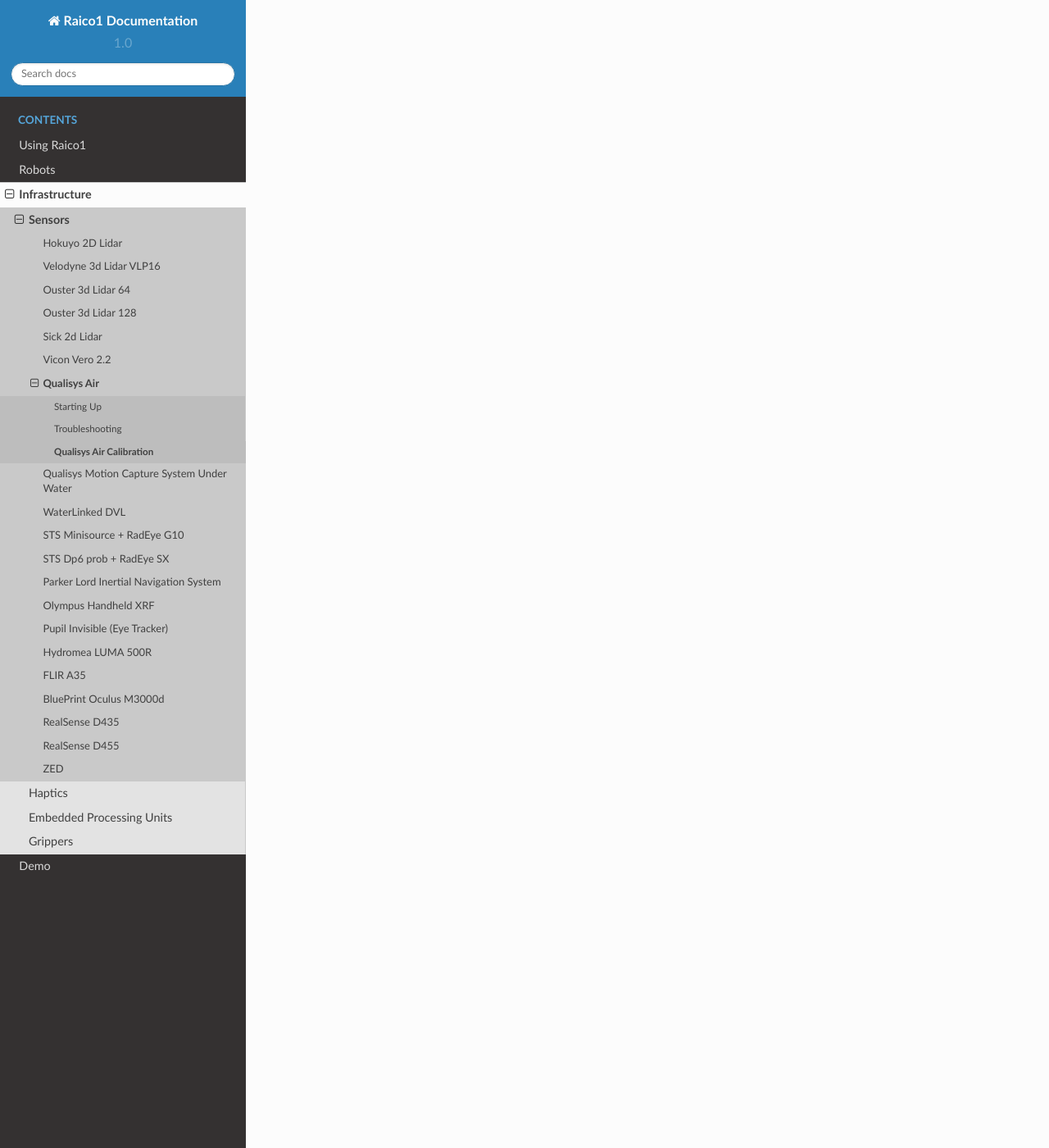
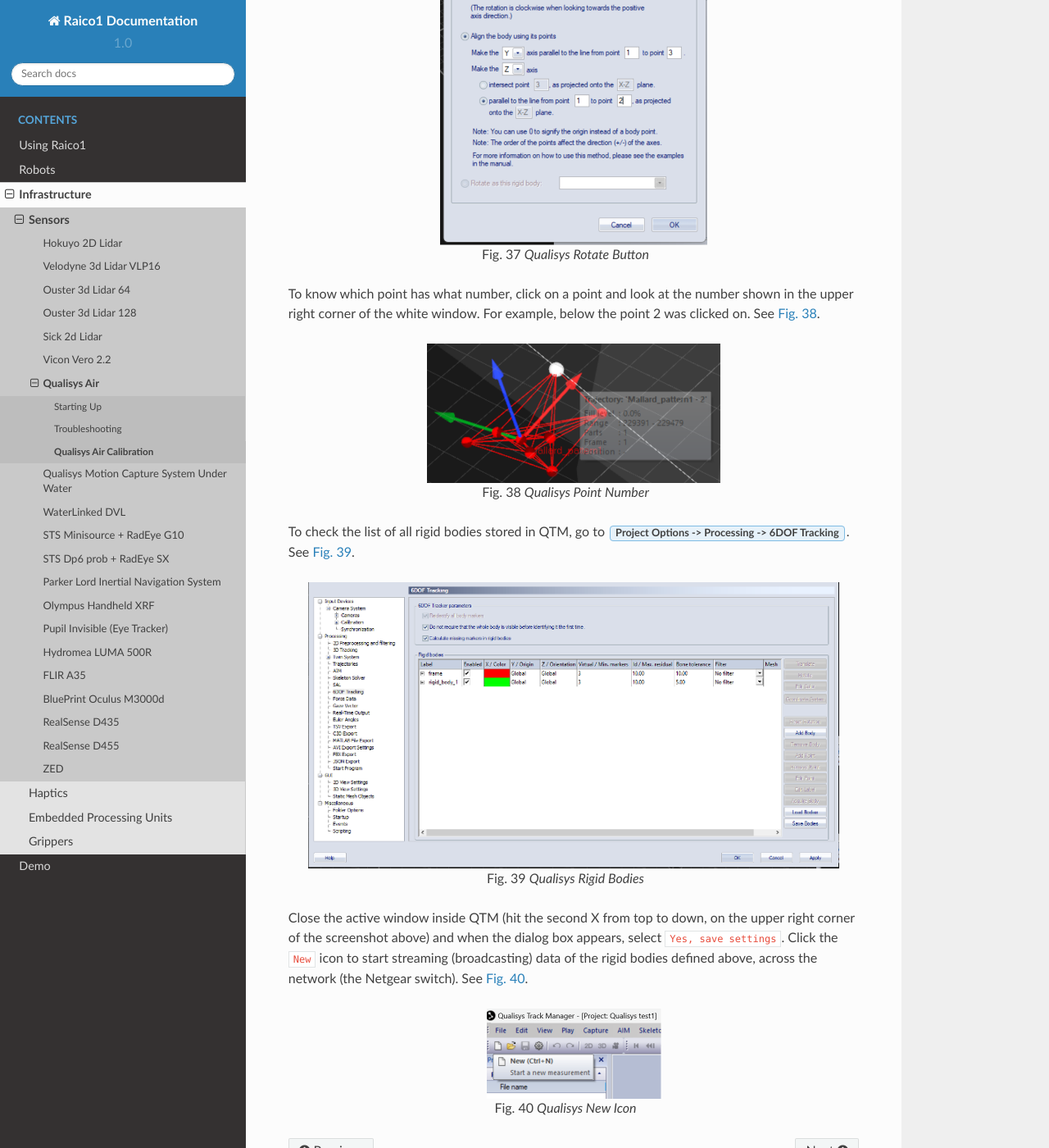
Before and after one commit to UoM-RAICo1/raico-docs, a Sphinx documentation site: the page built from source/Infrastructure/Sensors/QualisysMotionAir/calibration.rst, in a window 1280 px wide and 1400 px high, scrolled down 11427 px. Shown: the whole window at 82% size. Built offline with Sphinx 7.4.7 and the Read the Docs theme 2.0.0, drawn with Linux system fonts in a browser that asks for light colours; some of the changed text lies outside the part shown.

Commit message:
Continue adding more Qualisys air calibration.rst details

```diff
--- a/source/Infrastructure/Sensors/QualisysMotionAir/calibration.rst
+++ b/source/Infrastructure/Sensors/QualisysMotionAir/calibration.rst
@@ -379,3 +379,88 @@
     Qualisys Rigid Body Name
 
 .. note:: Make sure the name does NOT have any spaces, and does not start with a number, otherwise it would fail to work on ROS.
+
+.. note:: In tutorial below, we shall work with a different rigid body called ``Mallard_pattern1`` instead of ``rigid_body1``.
+
+Next, we need to adjust the body coordinate system, i.e. the ``xyz-coordinate axes``.
+For that, click on the ``settings button`` from the horizontal top menu. See :numref:`fig_qualisys_settings_button`.
+
+.. _fig_qualisys_settings_button:
+
+.. figure:: ../../../images/qualisys_air/qualisys_settings_button.png
+    :scale: 90%
+    :align: center
+    :alt: Qualisys Settings Button
+
+    Qualisys Settings Button
+
+and go to :guilabel:`Processing > 6DOF Tracking`. See :numref:`fig_qualisys_6dof_tracking`.
+
+.. _fig_qualisys_6dof_tracking:
+
+.. figure:: ../../../images/qualisys_air/qualisys_6dof_tracking.png
+    :scale: 40%
+    :align: center
+    :alt: Qualisys 6DOF Tracking
+
+    Qualisys 6DOF Tracking
+
+Then, click on ``Translate`` button and adjust accordingly. See :numref:`fig_qualisys_translate_button`.
+
+.. _fig_qualisys_translate_button:
+
+.. figure:: ../../../images/qualisys_air/qualisys_translate_button.png
+    :scale: 50%
+    :align: center
+    :alt: Qualisys Translate Button
+
+    Qualisys Translate Button
+
+You can also click on ``Rotate``. For example, below we set up the ``y-axis`` going through points 1 and 3. See :numref:`fig_qualisys_rotate_button`.
+
+.. _fig_qualisys_rotate_button:
+
+.. figure:: ../../../images/qualisys_air/qualisys_rotate_button.png
+    :scale: 50%
+    :align: center
+    :alt: Qualisys Rotate Button
+
+    Qualisys Rotate Button
+
+To know which point has what number, click on a point and look at the number shown in the upper right corner of the white window.
+For example, below the point 2 was clicked on. See :numref:`fig_qualisys_point_number`.
+
+.. _fig_qualisys_point_number:
+
+.. figure:: ../../../images/qualisys_air/qualisys_point_number.png
+    :scale: 60%
+    :align: center
+    :alt: Qualisys Point Number
+
+    Qualisys Point Number
+
+To check the list of all rigid bodies stored in QTM, go to :guilabel:`Project Options -> Processing -> 6DOF Tracking`.
+See :numref:`fig_qualisys_rigid_bodies`.
+
+.. _fig_qualisys_rigid_bodies:
+
+.. figure:: ../../../images/qualisys_air/qualisys_rigid_bodies.png
+    :scale: 90%
+    :align: center
+    :alt: Qualisys Rigid Bodies
+
+    Qualisys Rigid Bodies
+
+Close the active window inside QTM (hit the second X from top to down, on the upper right corner of the screenshot above)
+and when the dialog box appears, select ``Yes, save settings``. Click the ``New`` icon to start streaming
+(broadcasting) data of the rigid bodies defined above, across the network (the Netgear switch).
+See :numref:`fig_qualisys_new_icon`.
+
+.. _fig_qualisys_new_icon:
+
+.. figure:: ../../../images/qualisys_air/qualisys_new_icon.png
+    :scale: 50%
+    :align: center
+    :alt: Qualisys New Icon
+
+    Qualisys New Icon
```
Also changed, not shown: source/images/qualisys_air/qualisys_6dof_tracking.png (added), source/images/qualisys_air/qualisys_new_icon.png (added), source/images/qualisys_air/qualisys_point_number.png (added), source/images/qualisys_air/qualisys_rigid_bodies.png (added), source/images/qualisys_air/qualisys_rotate_button.png (added), source/images/qualisys_air/qualisys_settings_button.png (added), source/images/qualisys_air/qualisys_translate_button.png (added).
